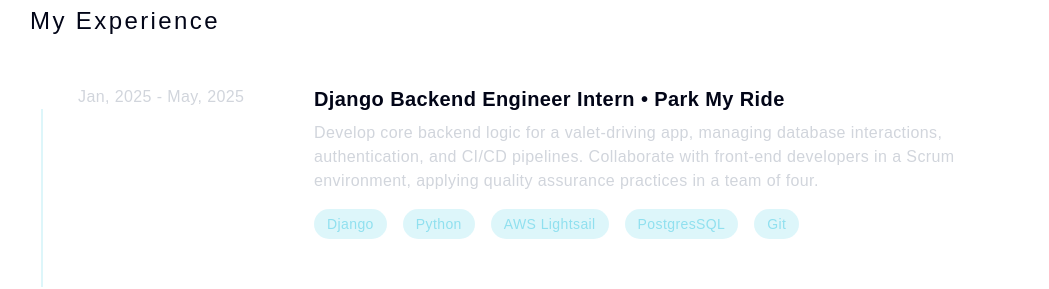
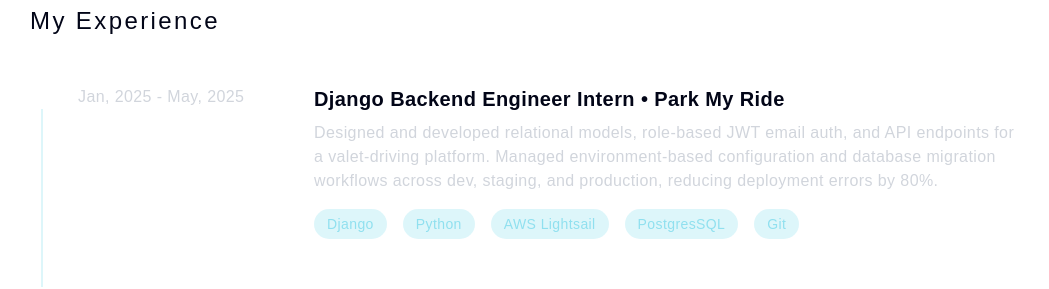
Before and after one commit to esunn0412/taeeun-v1, a Next.js app: page / in a window 1280 px wide. Shown: the part 860-1149 px from the top of the page, without its empty margins (114-1163 px from the left). Built offline with nearby package versions, Linux system fonts and the light colour scheme; a web font is replaced by a local one.

Commit message:
update experience

```diff
--- a/src/app/page.tsx
+++ b/src/app/page.tsx
@@ -1,8 +1,16 @@
+"use client";
+
 import Navbar from "@/components/Navbar";
 import { About, Experience, Projects } from "@/components/sections";
 import Divider from "@/components/ui/Divider";
+import { useEffect } from "react";
 
 export default function Home() {
+  useEffect(() => {
+    document.body.scrollTop = 0; // for safari
+    document.documentElement.scrollTop = 0; // for chrome, firefox, ie and opera
+  }, []);
+
   return (
     <div>
       <Navbar />
--- a/src/data/ExperienceData.tsx
+++ b/src/data/ExperienceData.tsx
@@ -6,7 +6,7 @@
     company: "Park My Ride",
     period: "Jan, 2025 - May, 2025",
     description:
-      "Develop core backend logic for a valet-driving app, managing database interactions, authentication, and CI/CD pipelines. Collaborate with front-end developers in a Scrum environment, applying quality assurance practices in a team of four.",
+      "Designed and developed relational models, role-based JWT email auth, and API endpoints for a valet-driving platform. Managed environment-based configuration and database migration workflows across dev, staging, and production, reducing deployment errors by 80%.",
     technologies: ["Django", "Python", "AWS Lightsail", "PostgresSQL", "Git"],
     url: "https://parkmyride.io/",
   },
```
